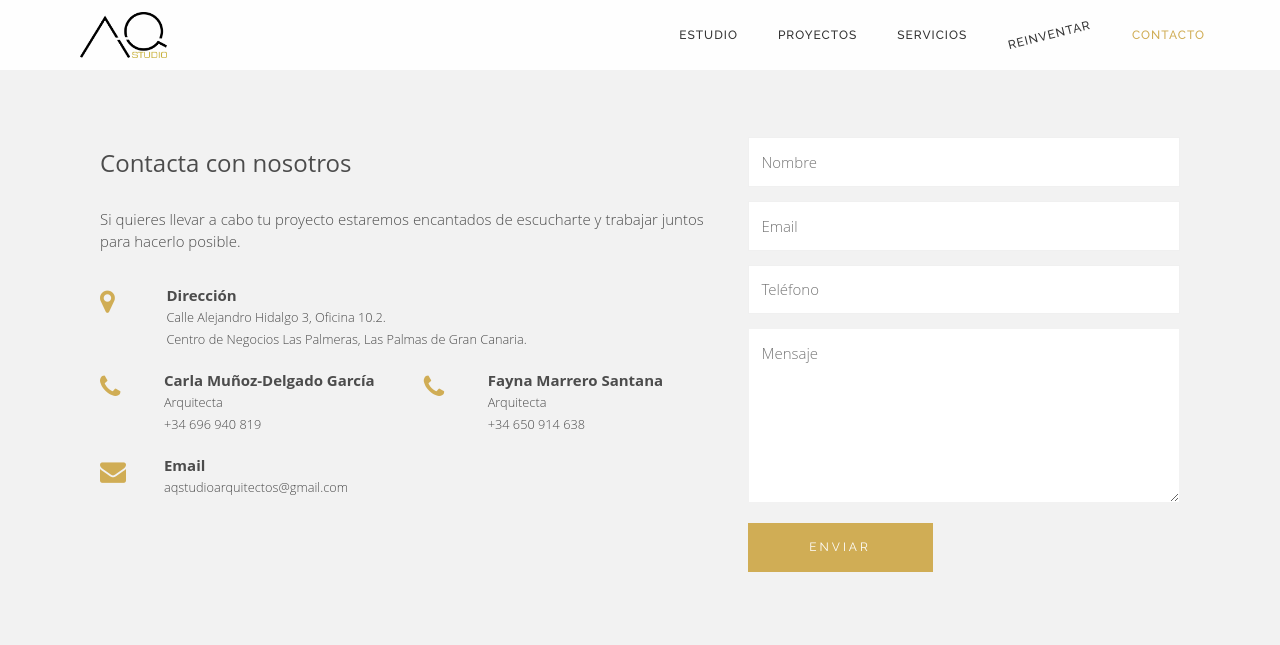
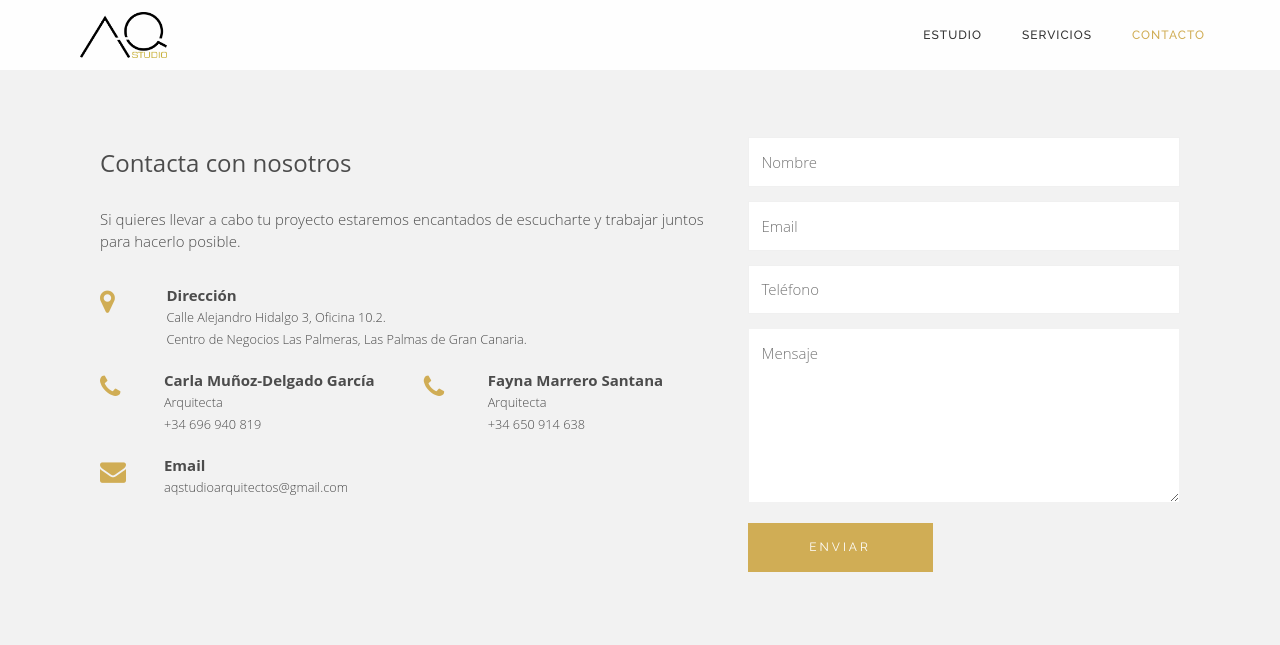
Before and after one commit to jorgemasta/aqstudio, a website: page src/contacto.html in a window 1280 px wide. Shown: the top 645 px of the page. Drawn offline with nearby package versions, Linux system fonts and the light colour scheme; some packages are replaced by stand-ins of ours; files that its build step writes are made by us from their sources; files whose address does not match are found by name.

Commit message:
feat: remove links

```diff
--- a/src/contacto.html
+++ b/src/contacto.html
@@ -60,9 +60,7 @@
                 <div class="collapse navbar-collapse" id="bs-example-navbar-collapse-1">
                     <ul class="nav navbar-nav navbar-right">
                         <li><a href="estudio">Estudio</a></li>
-                        <li><a href="proyectos">Proyectos</a></li>
                         <li><a href="servicios">Servicios</a></li>
-                        <li><a href="reinventar">Reinventar</a></li>
                         <li class="active"><a href="contacto">Contacto</a></li>
                     </ul>
                     </ul>
```
Also changed, not shown: contacto.html (+1 -1 lines), estudio.html (+1 -1 lines), index.html (+1 -1 lines), servicios.html (+1 -1 lines), src/estudio.html (+0 -2 lines), src/index.html (+0 -2 lines), src/servicios.html (+0 -2 lines).
